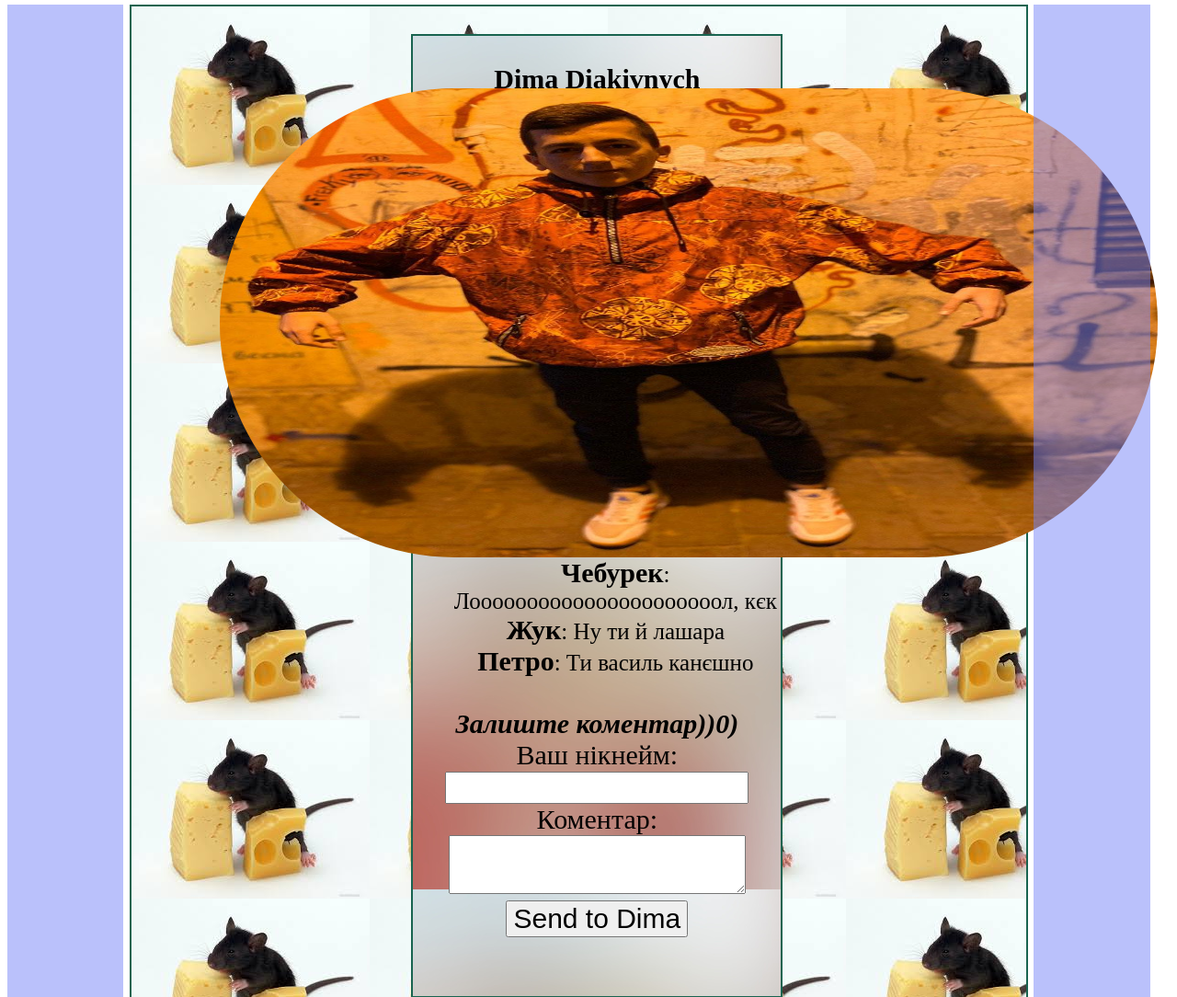
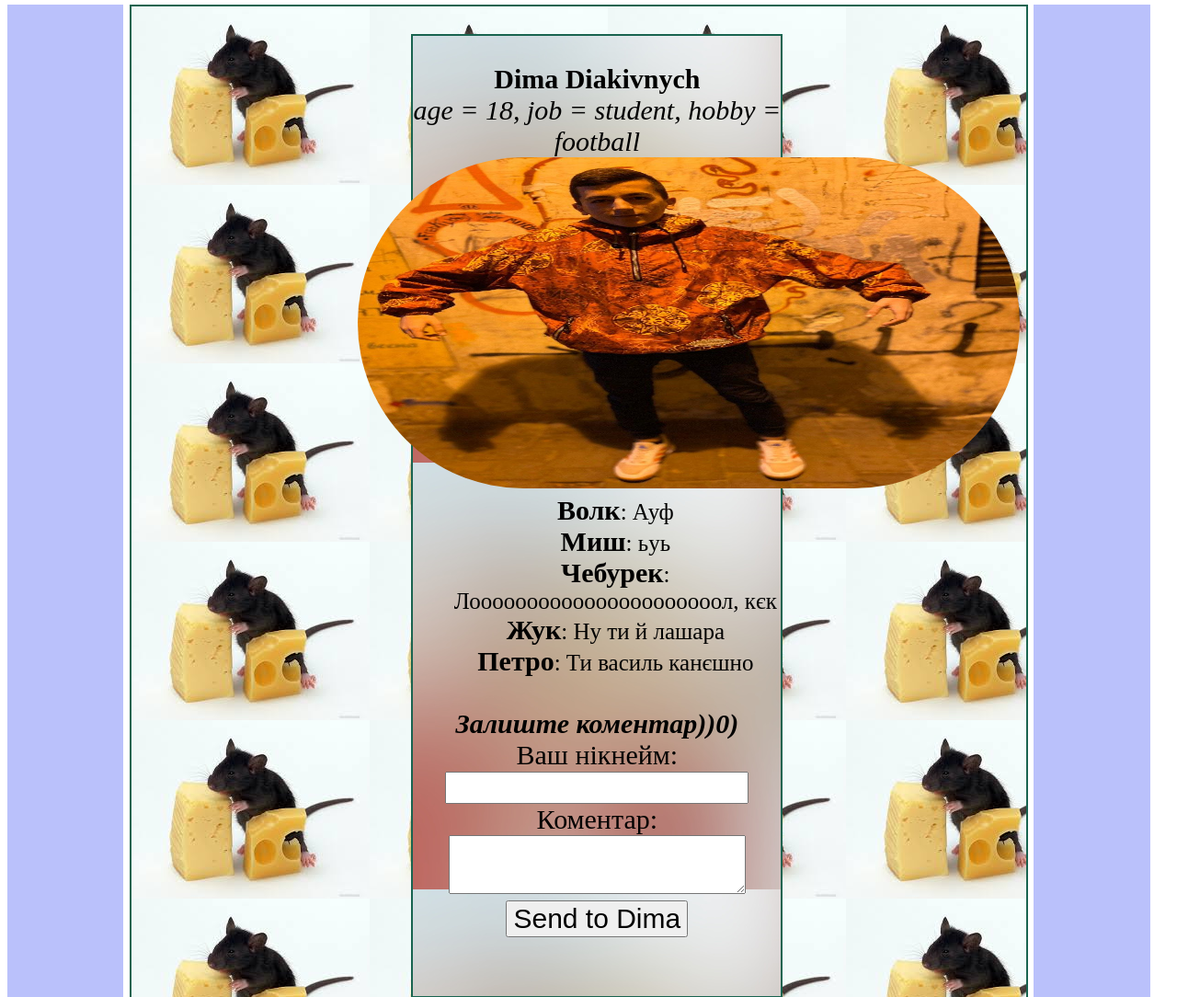
Before and after one commit to diakivnych/Project11111, a Django app: page /users/ in a window 1280 px wide, with the pointer over the restyled element. Shown: the part 72-1156 px from the top of the page at 92% size. Run offline with Django 3.2, Linux system fonts and the light colour scheme; data comes from the database, SQL or seed files in the repository.

Commit message:
make it better

```diff
--- a/project1/apps/students/static/style2.css
+++ b/project1/apps/students/static/style2.css
@@ -47,9 +47,9 @@
 	transition: 3s all;
 }
 .images:hover{
-    transform: scale(1.7) rotate(360deg);
+    transform: scale(1.2) rotate(360deg);
     border-radius: 500px;
-    transition: 2s all;
+    transition: 1s all;
 }
 .comm{
     font-size: 25px;
```
